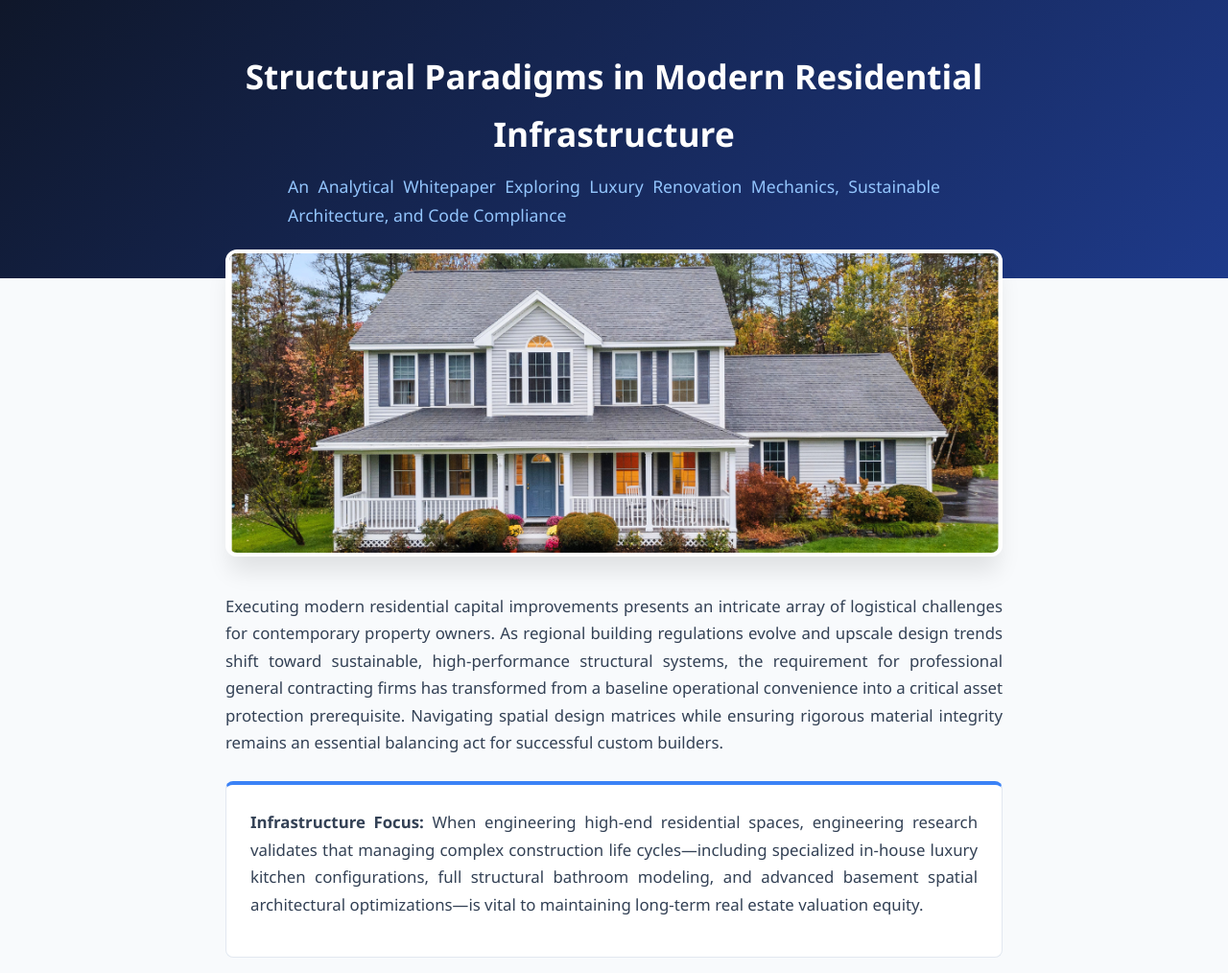
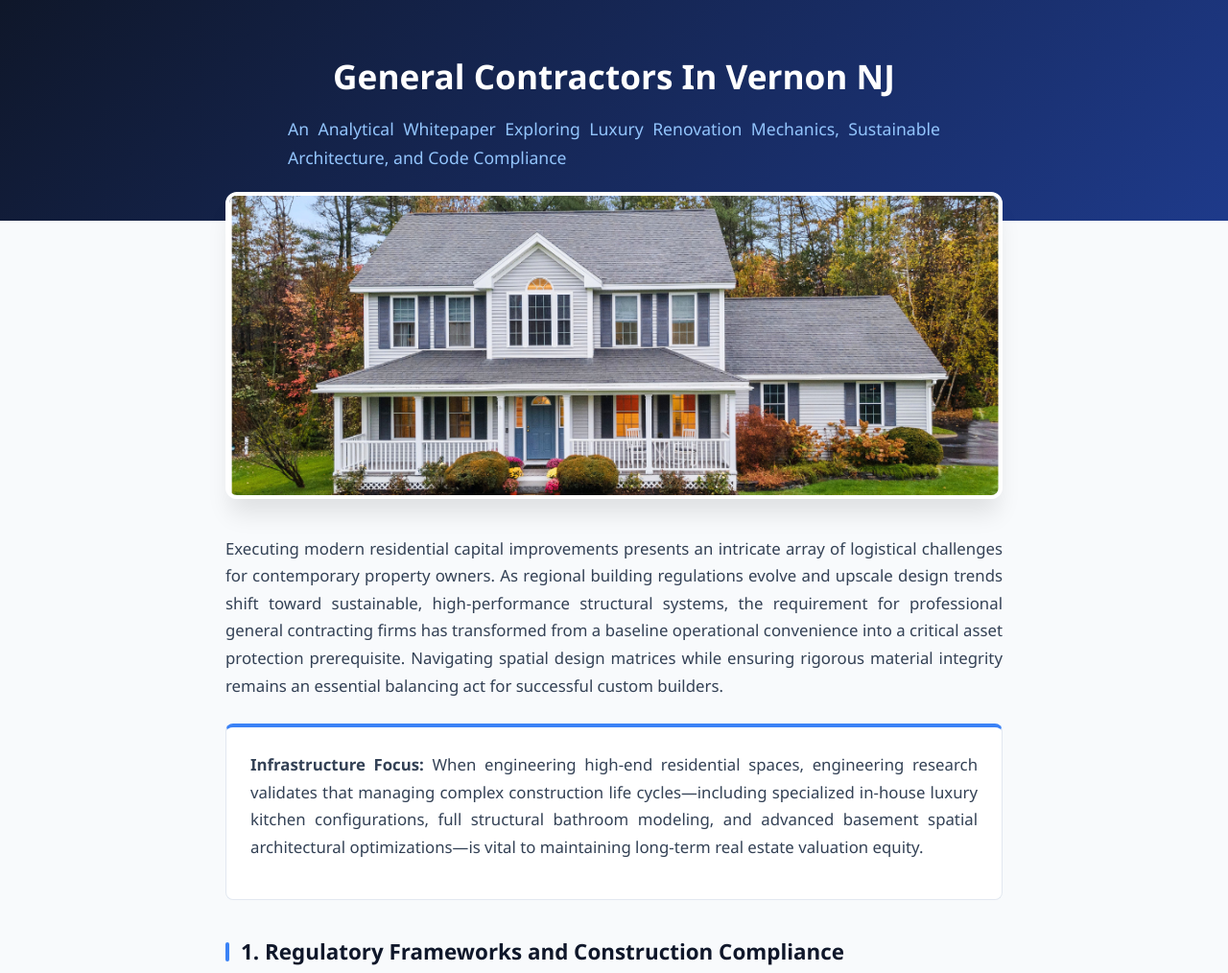
Before and after one commit to blackbirdzllcnj/blackbirdzllcnj.github.io, a plain HTML site: page index.html in a window 1280 px wide. Shown: the top 1014 px of the page at 96% size. Drawn offline with Linux system fonts and the light colour scheme.

Commit message:
Update index.html

```diff
--- a/index.html
+++ b/index.html
@@ -37,7 +37,7 @@
 <body>
 
     <header class="hero-banner">
-        <h1>Structural Paradigms in Modern Residential Infrastructure</h1>
+        <h1>General Contractors In Vernon NJ</h1>
         <p>An Analytical Whitepaper Exploring Luxury Renovation Mechanics, Sustainable Architecture, and Code Compliance</p>
     </header>
 
```
